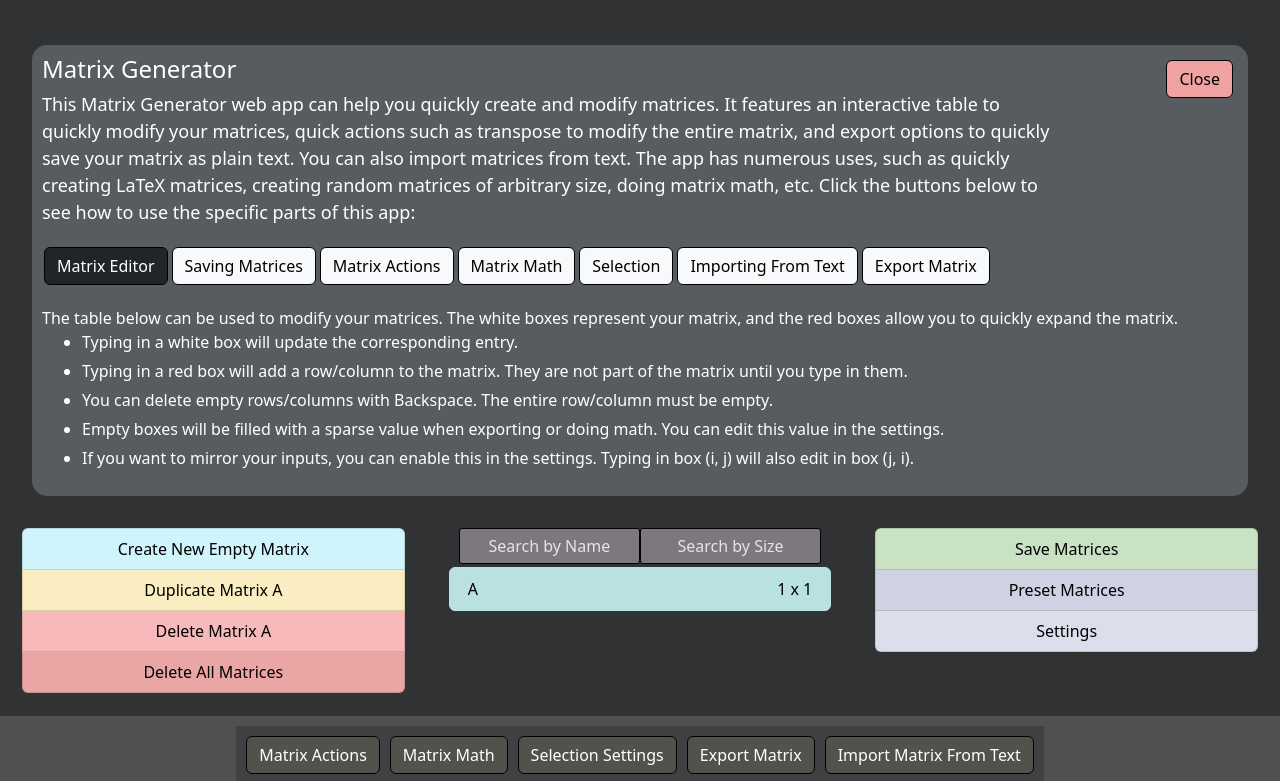
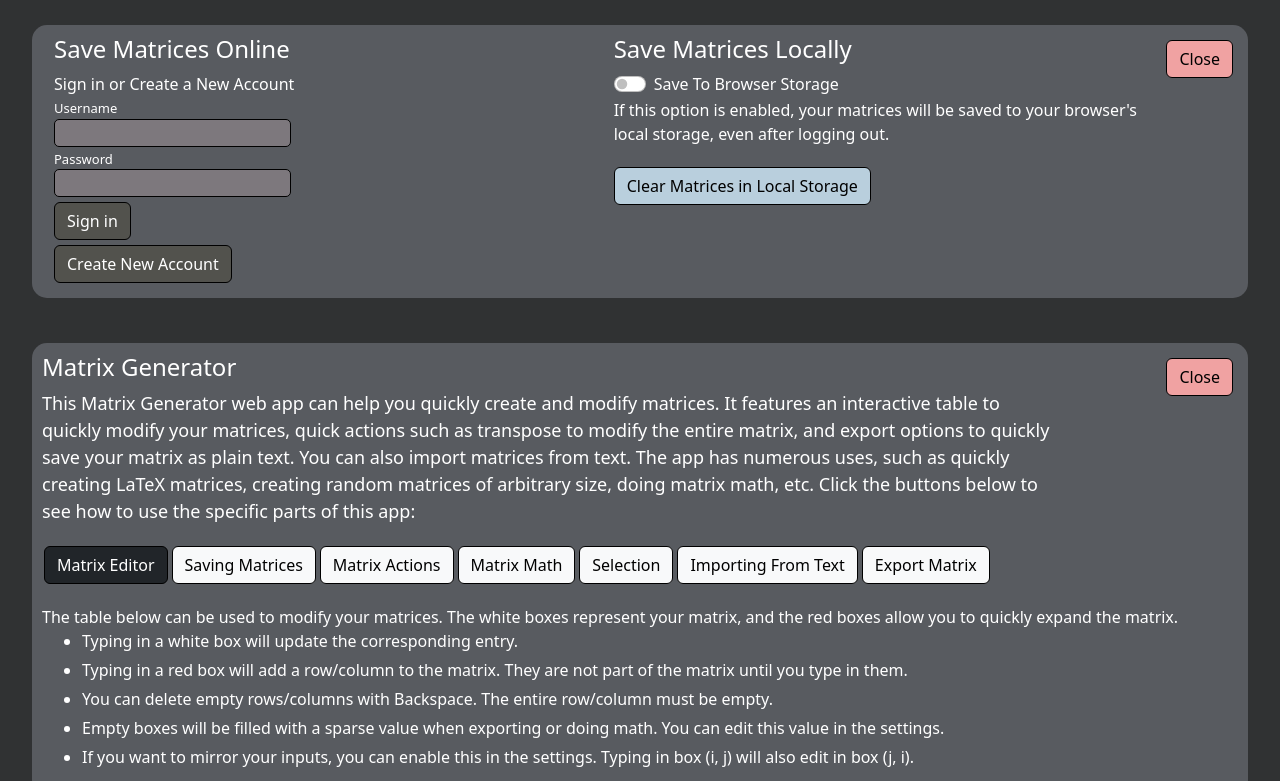
Before and after one commit to andrewctam/matrix-gen, a Next.js app in the folder frontend/: page / in a window 1280 px wide. Shown: the top 781 px of the page. Built offline with nearby package versions, Linux system fonts and the light colour scheme.

Commit message:
Setup part of login frontend

```diff
--- a/frontend/components/App.js
+++ b/frontend/components/App.js
@@ -11,23 +11,32 @@ function App(props) {
     const [sparseVal, setSparseVal] = useState("0");
 
     const [mirror, setMirror] = useState(false);
-    const [autoSave, setAutoSave] = useState(false);
     const [selectable, setSelectable] = useState(true);
+    const [saveToLocal, setSaveToLocal] = useState(false);
+
+    const [username, setUsername] = useState(null);
+    const [token, setToken] = useState(null);
+
 
     useEffect(() => {
         loadFromLocalStorage();
     }, []);
 
     useEffect( () => {
-        if (autoSave)
-            saveToLocalStorage();
+        saveToLocalStorage();
     // eslint-disable-next-line
-    }, [matrices, autoSave]);
+    }, [matrices]);
 
 
 
     function updateMatrixSelection(selected) {
         setSelection(selected);
+    }
+
+    function updateUserInfo(username, token) {
+        setUsername(username);
+        setToken(token);
+
     }
 
     function updateParameter(parameterName, updated) {
@@ -44,9 +53,9 @@ function App(props) {
                 setSelectable(updated);
                 window.localStorage.setItem("selectable;", updated ? "1" : "0");
                 break;
-            case "autoSave":
-                setAutoSave(updated);
-                window.localStorage.setItem("autoSave;", updated ? "1" : "0");
+            case "saveToLocal":
+                setSaveToLocal(updated);
+                window.localStorage.setItem("saveToLocal;", updated ? "1" : "0");
                 break;
 
             default:
@@ -190,8 +199,8 @@ function App(props) {
             setSelection("0");
             setMatrices({});
 
-            if (autoSave)
-                localStorage.clear();
+            localStorage.setItem("names;", JSON.stringify([]));
+            localStorage.setItem("matrices;", JSON.stringify([]));
         }
 
     }
@@ -600,7 +609,7 @@ function App(props) {
 
         window.localStorage.setItem("names;", names.substring(0, names.length - 1))
         window.localStorage.setItem("mirror;", mirror ? "1" : "0")
-        window.localStorage.setItem("autoSave;", autoSave ? "1" : "0")
+        window.localStorage.setItem("saveToLocal;", saveToLocal ? "1" : "0")
         window.localStorage.setItem("selectable;", selectable ? "1" : "0");
         window.localStorage.setItem("sparseValue;", sparseVal)
     }
@@ -624,10 +633,7 @@ function App(props) {
             }
 
             setMatrices(loadedMatrices);
-            setAutoSave(window.localStorage.getItem("autoSave;") === "1");
-            setMirror(window.localStorage.getItem("mirror;") === "1");
-            setSelectable(window.localStorage.getItem("selectable;") === "1");
-            setSparseVal(window.localStorage.getItem("sparseValue;"));
+
             setSelection(names[0]);
         } catch (error) {
             console.log(error)
@@ -636,10 +642,29 @@ function App(props) {
                 "A": [["", ""], ["", ""]]
             });;
             setSelection("A");
-            setSparseVal("0");
-            setAutoSave(false);
-            setMirror(false);
+
+
         }
+
+        setSaveToLocal(window.localStorage.getItem("saveToLocal;") === "1");
+        setMirror(window.localStorage.getItem("mirror;") === "1");
+
+        const sparse = window.localStorage.getItem("sparseValue;");
+        if (sparse !== null)
+            setSparseVal(sparse)
+        else
+            setSparseVal("0")
+
+        const selectable = window.localStorage.getItem("selectable;") === "1";
+
+        if (selectable !== null)
+            setSelectable(selectable);
+        else
+            setSelectable(true);
+
+
+
+
 
     }
     console.log(matrices)
@@ -648,7 +673,6 @@ function App(props) {
         <div>
             <Navigation
                 matrices = {matrices}
-                autoSave = {autoSave}
                 mirror = {mirror}
                 selection = {selection}
                 sparseVal = {sparseVal}
@@ -665,6 +689,15 @@ function App(props) {
                 deleteAllMatrices = {deleteAllMatrices}
 
                 createIdentity = {createIdentity}
+
+                username = {username}
+                updateUserInfo = {updateUserInfo}
+                saveToLocal = {saveToLocal}
+                setSaveToLocal = {setSaveToLocal}
+
+
+                setSelection = {setSelection}
+                setMatrices = {setMatrices}
 
 
             />
--- /dev/null
+++ b/frontend/components/navigation/Login.js
@@ -0,0 +1,137 @@
+import React, { useLayoutEffect, useState } from "react";
+import ParameterBoxInput from "../inputs/ParameterBoxInput";
+import styles from "./Login.module.css";
+
+function Login(props) {
+    const [usernameError, setUsernameError] = useState(null);
+    const [passwordError, setPasswordError] = useState(null);
+    const [username, setUsername] = useState("");
+    const [password, setPassword] = useState("");
+
+
+    const clearLocalMatrices = () => {
+        var message = "Your matrices have been deleted from your browser's local storage."
+        if (props.username)
+            message += " Your matrices on your account have not been deleted."
+        else {
+            props.setSelection("0");
+            props.setMatrices({});
+        }
+
+        if (props.saveToLocal)
+            message += " Making further change will save your matrices to local storage again; please disable this option above if you do not want this to happen."
+
+        alert(message)
+        localStorage.setItem("names;", JSON.stringify([]));
+        localStorage.setItem("matrices;", JSON.stringify([]));
+    }
+
+    const handleLogin = (e) => {
+        e.preventDefault();
+        if (!username) {
+            setUsernameError("Enter your username");
+            return;
+
+        }
+
+        if (!password) {
+            setPasswordError("Enter your password");
+            return;
+        }
+
+    }
+
+
+    const handleRegister = (e) => {
+        e.preventDefault();
+        if (!username) {
+            setUsernameError("Please provide a username");
+            return;
+
+        }
+
+        if (!password) {
+            setPasswordError("Please provide a password");
+            return;
+        }
+    }
+
+
+
+
+
+
+    return <div className={styles.login}>
+        <button
+            onClick={props.closeSaveMenu}
+            className={"btn btn-danger " + styles.closeButton}>
+            {"Close"}
+
+        </button>
+
+        <div className="row">
+
+            <div className="col-sm-6">
+                <h1>Save Matrices Online</h1>
+                {
+                    props.username ?
+                        <div >{`Welcome ${props.username}`}</div>
+                        :
+                        <div>
+
+                            <form onSubmit = {handleLogin} className={styles.loginForm}>
+                            <p className = {styles.text}>Sign in or Create a New Account</p>
+
+                                <label htmlFor="login" className = {styles.loginLabel}>Username</label>
+                                <input className={styles.loginInput} id="login" type="text" value = {username} onChange = {(e) => {setUsername(e.target.value)}}/>
+                                {usernameError ?
+                                <label htmlFor="password" className = {styles.errorLabel}>{usernameError}</label>
+                                : null}
+
+                                <label htmlFor="password" className = {styles.loginLabel}>Password</label>
+                                <input className={styles.loginInput} id="password" type="password" value = {password} onChange = {(e) => {setPassword(e.target.value)}} />
+                                {passwordError ?
+                                <label htmlFor="password" className = {styles.errorLabel}>{passwordError}</label>
+                                : null}
+
+
+                                <button onClick = {handleLogin}  className={"btn btn-secondary " + styles.loginButton}>Sign in</button>
+
+                                <button onClick = {handleRegister} className={"btn btn-secondary " + styles.registerButton}>Create New Account</button>
+
+                            </form>
+                        </div>
+                }
+            </div>
+
+            <div className="col-sm-6">
+
+                <h1>Save Matrices Locally</h1>
+
+                <div className="form-check form-switch">
+                    <label className="form-check-label" htmlFor={"saveToLocalSwitch"}>Save To Browser Storage</label>
+
+                    <input className="form-check-input pull-right"
+                        onChange={(e) => { props.updateParameter("saveToLocal", !props.saveToLocal) }}
+                        checked={props.saveToLocal}
+                        type="checkbox"
+                        role={"switch"}
+                        id="saveToLocalSwitch"
+                    />
+                </div>
+                <p>If this option is enabled, your matrices will be saved to your browser's local storage, even after logging out.</p>
+
+
+                <button className={"btn btn-primary " + styles.clearButton} onClick={clearLocalMatrices}>{"Clear Matrices in Local Storage"}</button>
+
+            </div>
+        </div>
+
+
+
+    </div>
+
+}
+
+
+export default Login;
--- /dev/null
+++ b/frontend/components/navigation/Login.module.css
@@ -0,0 +1,60 @@
+
+.login {
+    background-color: rgb(88, 91, 96);
+    border-radius: 15px;
+    width: 95%;
+    margin: 2.5%;
+    margin-top: 1%;
+    padding: 10px;
+}
+
+
+.loginForm {
+    display: block;
+    margin: 0px;
+    width: fit-content;
+}
+
+.text {
+    margin: 0px;
+    text-align: center;
+}
+
+
+.loginInput {
+}
+
+.loginLabel {
+    font-size: small;
+    display: block;
+    margin-top: 3px;
+}
+.errorLabel {
+    font-size: small;
+    display: block;
+    margin-top: 0px;
+    color: rgb(221, 158, 158);
+
+}
+
+.loginButton {
+    display: block;
+    margin-left: 0px;
+    margin-top: 5px
+}
+
+.registerButton {
+    display: block;
+    margin-left: 0px;
+    margin-top: 0px
+}
+
+.closeButton {
+    float: right;
+    width: fit-content;
+    height: fit-content;
+}
+
+.clearButton {
+    margin-left: 0px;
+}
--- a/frontend/components/navigation/Navigation.js
+++ b/frontend/components/navigation/Navigation.js
@@ -2,6 +2,7 @@ import React, {useState, useEffect} from 'react';
 import ParameterBoxInput from '../inputs/ParameterBoxInput';
 import ParameterTextInput from '../inputs/ParameterTextInput';
 
+import Login from './Login';
 import Tutorial from './Tutorial';
 import SelectorButton from './buttons/SelectorButton';
 import MenuButton from './buttons/MenuButton';
@@ -16,7 +17,7 @@ function Navigation(props) {
     const [showSettings, setShowSettings] = useState(false);
     const [showPresets, setShowPresets] = useState(false);
     const [showTutorial, setShowTutorial] = useState(false);
-
+    const [showSaveMenu, setShowSaveMenu] = useState(true);
     const [identitySize, setIdentitySize] = useState(3);
 
     useEffect(() => {
@@ -112,10 +113,26 @@ function Navigation(props) {
         setShowTutorial(false);
     }
 
+    function closeSaveMenu() {
+        setShowSaveMenu(false);
+    }
+
 
 
 
     return  <div className = {"row " + styles.navigateBar}>
+        {showSaveMenu ?
+        <Login
+            username = {props.username}
+            updateUserInfo = {props.updateUserInfo}
+            saveToLocal = {props.saveToLocal}
+            updateParameter = {props.updateParameter}
+
+            setMatrices = {props.setMatrices}
+            setSelection = {props.setSelection}
+            closeSaveMenu = {closeSaveMenu}
+            /> : null}
+
         {showTutorial ? <Tutorial closeTutorial = {closeTutorial}/> : null}
 
         <div className = {"col-sm-4 " + styles.info}>
@@ -127,7 +144,8 @@ function Navigation(props) {
                         action = {() => {
                             var newName = props.setMatrix();
                             props.updateMatrixSelection(newName);
-                            }} />
+                        }}
+                        />
 
                     {props.selection !== "0" ?
                     <MenuButton
@@ -171,22 +189,20 @@ function Navigation(props) {
 
         <div className = {"col-sm-4 " + styles.info}>
             <div id = "selectors" className="list-group">
-                {!showTutorial ?
                 <MenuButton
-                    text = {"Show Tutorial"}
+                    text = {showTutorial ? "Hide Tutorial" : "Show Tutorial"}
                     buttonStyle = {"info"}
-                    action = {() => {setShowTutorial(true)}}
-                />: null}
+                    action = {() => {setShowTutorial(!showTutorial)}}
+                />
 
-                {props.autoSave ? null :
                 <MenuButton
-                    text = {"Save Matrices"}
+                    text = {showSaveMenu ? "Close Save Menu" : "Save Matrices"}
                     buttonStyle = {"success"}
                     action = {() => {
-                        props.saveToLocalStorage();
-                        alert("Matrices saved to local browser storage.");
-                    }}/>
-                }
+                        setShowSaveMenu(!showSaveMenu)
+                    }}
+                />
+
 
                 <MenuButton
                     text = {showPresets ? "Hide Presets" : "Preset Matrices"}
@@ -218,7 +234,6 @@ function Navigation(props) {
 
             {showSettings ?
             <div className = {styles.settingsMenu}>
-                <ParameterBoxInput isChecked = {props.autoSave} id = {"autoSave"} name={"autoSave"} text = {"Auto Save"} updateParameter={props.updateParameter}/>
                 <ParameterBoxInput isChecked = {props.mirror} id = {"mirror"} name={"mirror"} text = {"Mirror Inputs"} updateParameter={props.updateParameter}/>
                 <ParameterBoxInput isChecked = {props.selectable} id = {"selectable"} name={"selectable"} text = {"Enable Selection"} updateParameter={props.updateParameter}/>
                 {"Empty Element:"} <ParameterTextInput width = {"30px"} text = {props.sparseVal} id={"sparse"} updateParameter={props.updateParameter}/>
--- a/frontend/components/navigation/Tutorial.module.css
+++ b/frontend/components/navigation/Tutorial.module.css
@@ -4,6 +4,7 @@
     border-radius: 15px;
     width: 95%;
     margin: 2.5%;
+    margin-top: 1%;
     padding: 10px;
 }
 
```
